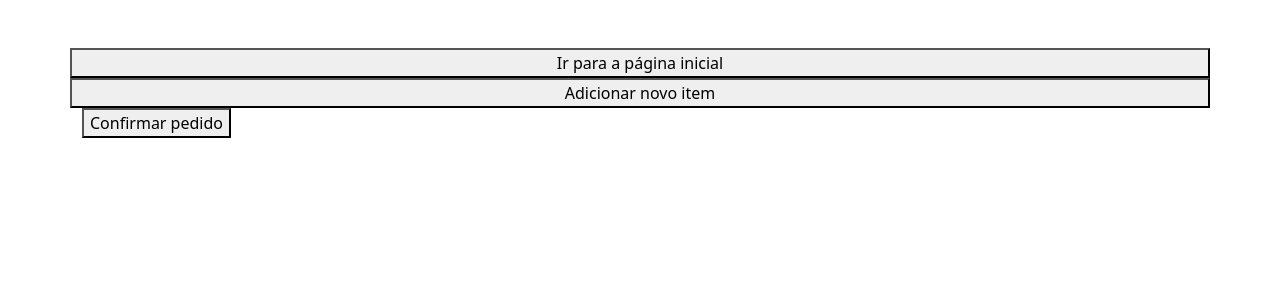
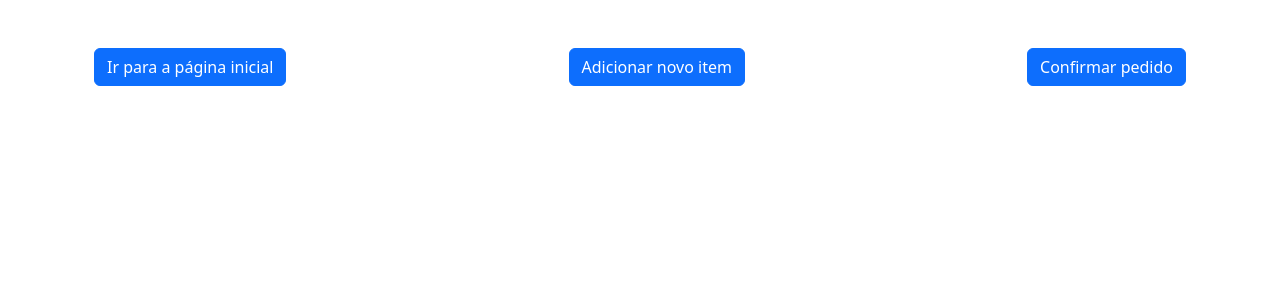
Before and after one commit to LaisaCristina/Web2_2024, an Angular app in the folder lavanderia/: page /pedidos in a window 1280 px wide. Shown: the top 300 px of the page. Built offline with nearby package versions, Linux system fonts and the light colour scheme.

Commit message:
Alteração layout pedidos
 Alteração no layout dos itens pedidos e da pagina de pedido

```diff
--- a/lavanderia/src/app/pages/pedido/item-pedido/item-pedido.component.css
+++ b/lavanderia/src/app/pages/pedido/item-pedido/item-pedido.component.css
@@ -0,0 +1,3 @@
+.itemPedido{
+margin-top: 10px;
+}
--- a/lavanderia/src/app/pages/pedido/item-pedido/item-pedido.component.html
+++ b/lavanderia/src/app/pages/pedido/item-pedido/item-pedido.component.html
@@ -1,13 +1,26 @@
+<div class="container border border-primary item-pedido">
+    <div class="row align-items-center">
+        <div class="col-md-6">
+            <img src="https://encrypted-tbn0.gstatic.com/images?q=tbn:ANd9GcSExVY287Pej03f2ulRTkBmBtSVc5VO67xY_Xg8eGjEgWbZkIDW_AmaVNnZnml-v8tmDtA&usqp=CAU" alt="">
+        </div>
+        <div class="col-md-6">
+            <div class="form-group">
+                <label for="select_menu" class="form-label">Selecione uma roupa:</label>
+                <select id="select_menu" class="form-select" name="select_menu">
+                    <option value="opcao1">Opção 1</option>
+                    <option value="opcao2">Opção 2</option>
+                    <option value="opcao3">Opção 3</option>
+                </select>
+            </div>
+        </div>
+        <div class="col-md-6">
+            <label for="input_field" class="form-label">Número de peças:</label>
+            <div class="form-group d-flex align-items-center">
+                <button class="btn btn-secondary">-</button>
+                <input type="text" id="input_field" name="input_field" class="form-control" placeholder="Digite algo...">
+                <button class="btn btn-secondary">+</button>
+            </div>
+        </div>
 
-<div>
-    <label for="select_menu">Selecione uma roupa:</label>
-    <select id="select_menu" name="select_menu">
-        <option value="opcao1">Opção 1</option>
-        <option value="opcao2">Opção 2</option>
-        <option value="opcao3">Opção 3</option>
-    </select>
+    </div>
 </div>
-<div>
-    <label for="input_field">Numero de roupas:</label>
-    <input type="text" id="input_field" name="input_field" placeholder="Digite algo...">
-</div>
--- a/lavanderia/src/app/pages/pedido/pedido.component.html
+++ b/lavanderia/src/app/pages/pedido/pedido.component.html
@@ -1,10 +1,14 @@
 <div class="container mt-5">
     <div class="row justify-content-center">
-        <button routerLink="/home">Ir para a página inicial</button>
-        <button (click)="addPedido()">Adicionar novo item</button>
-        <form (ngSubmit)="confirmarPedido()">
+        <div class="row justify-content-center">
+            <div class="d-flex justify-content-between">
+                <button routerLink="/home" class="btn btn-primary">Ir para a página inicial</button>
+                <button (click)="addPedido()" class="btn btn-primary">Adicionar novo item</button>
+                <button (click)="confirmarPedido()" class="btn btn-primary">Confirmar pedido</button>
+            </div>
+        </div>
+        <form (ngSubmit)="teste()">
             <div #containerItens></div>
-        <button (click)="confirmarPedido()">Confirmar pedido</button>
         </form>
     </div>
 </div>
--- a/lavanderia/src/app/pages/pedido/pedido.component.ts
+++ b/lavanderia/src/app/pages/pedido/pedido.component.ts
@@ -12,10 +12,16 @@ export class PedidoComponent {
   @ViewChild('containerItens', { read: ViewContainerRef }) containerItens!: ViewContainerRef;
 
   addPedido() {
-    const componentRef = this.containerItens.createComponent(ItemPedidoComponent);
+    this.containerItens.createComponent(ItemPedidoComponent);
   }
 
   confirmarPedido(){
+    for (let i = 0; i < this.containerItens.length; i++) {
+      console.log(this.containerItens.get(i));
+    }
+  }
+
+  teste(){
 
   }
 }
```
